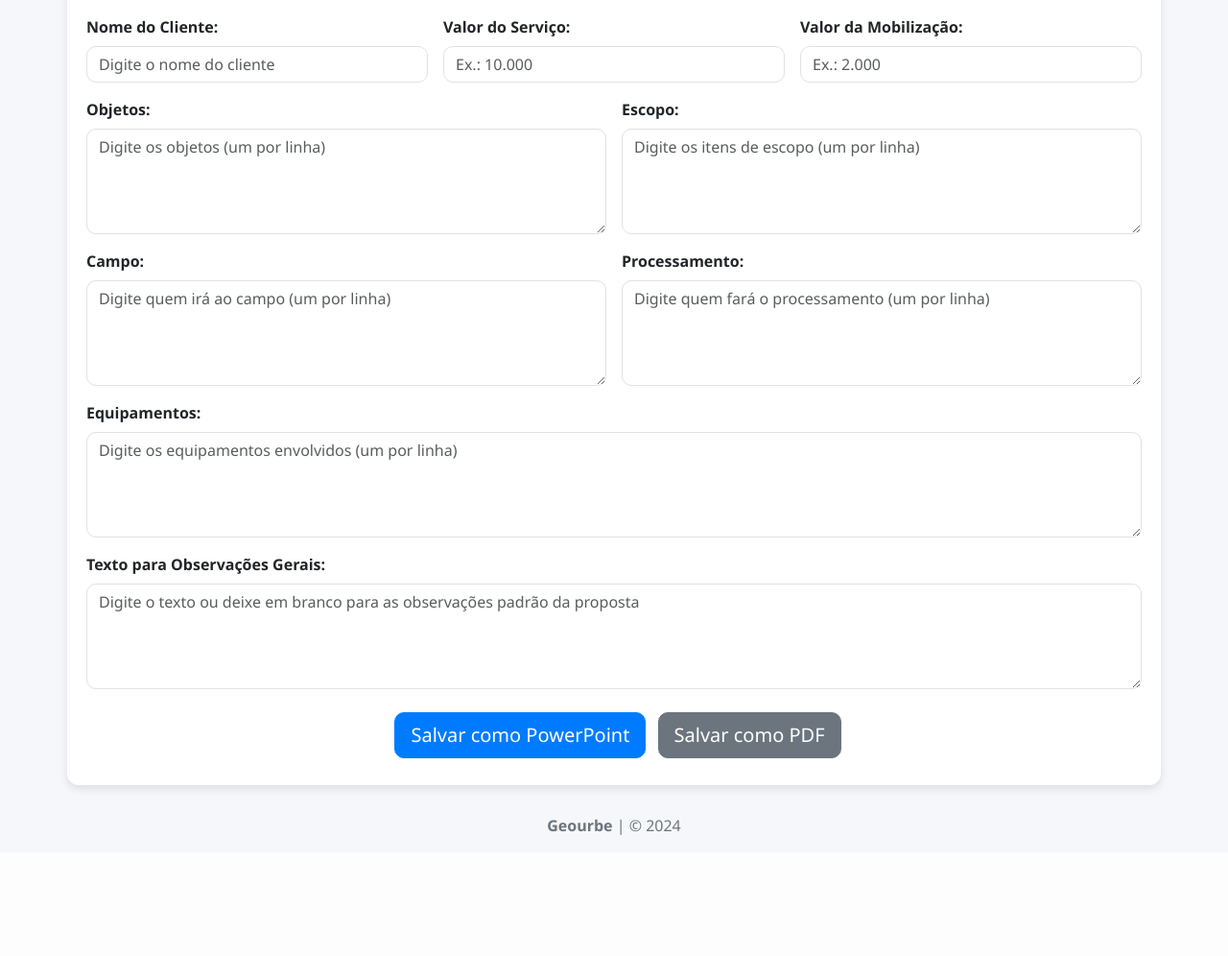
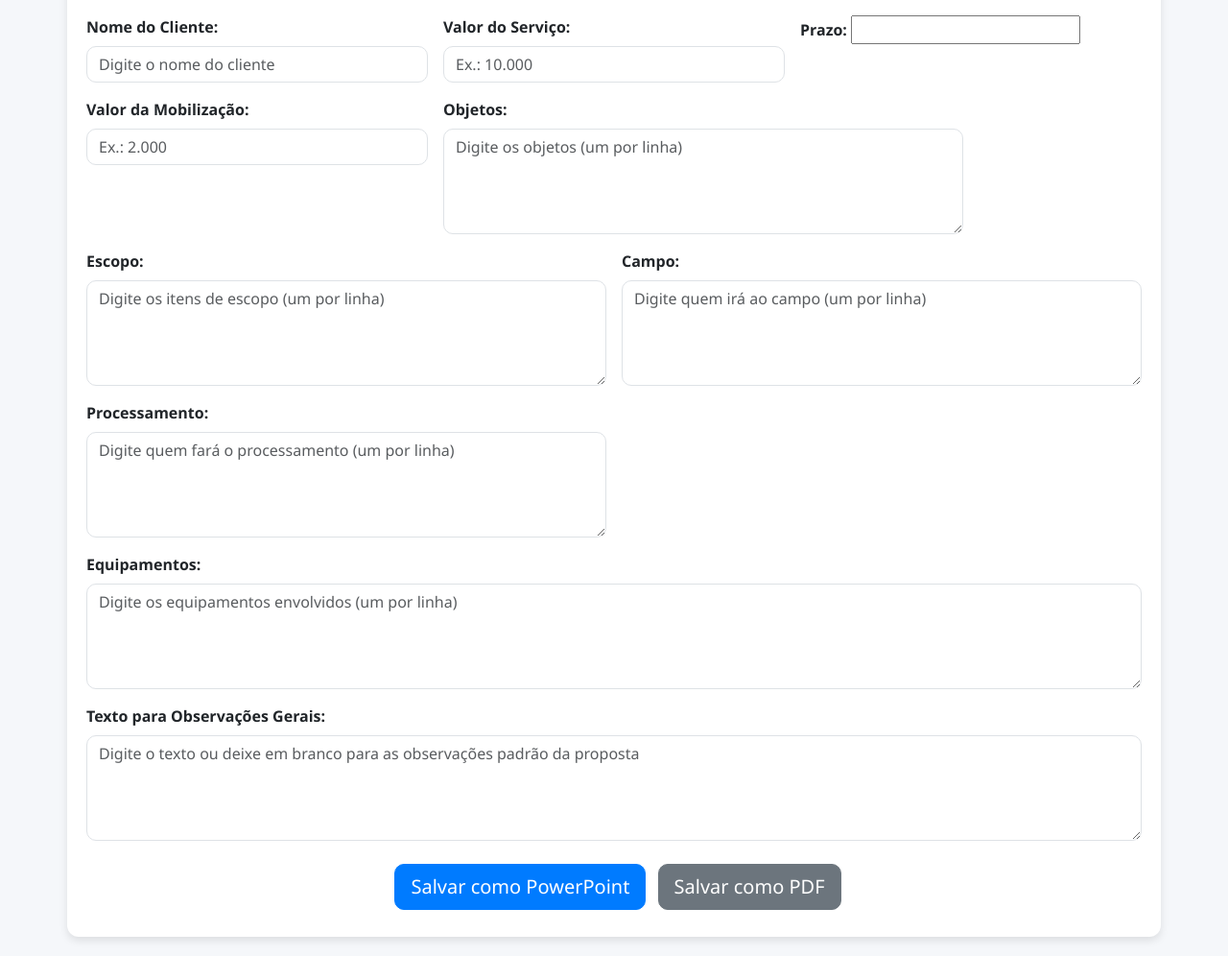
Before and after one commit to matheustoledoo/Order-Maker-Web-Version, a Flask app: page / in a window 1280 px wide. Shown: the part 188-1184 px from the top of the page at 96% size. Before the commit the page ends 1076 px from the top, so only its background shows below. Run offline with Flask 3, Linux system fonts and the light colour scheme.

Commit message:
upgrade HTML

```diff
--- a/templates/index.html
+++ b/templates/index.html
@@ -105,6 +105,11 @@
             </div>
 
             <div class="col-md-4 col-12">
+            <label for="prazo" class="form-label">Prazo:</label>
+            <input type="text" id="prazo" name="prazo">
+            </div>
+
+            <div class="col-md-4 col-12">
                 <label for="valor_mobilizacao" class="form-label">Valor da Mobilização:</label>
                 <input type="text" name="valor_mobilizacao" id="valor_mobilizacao" class="form-control" placeholder="Ex.: 2.000">
             </div>
```
